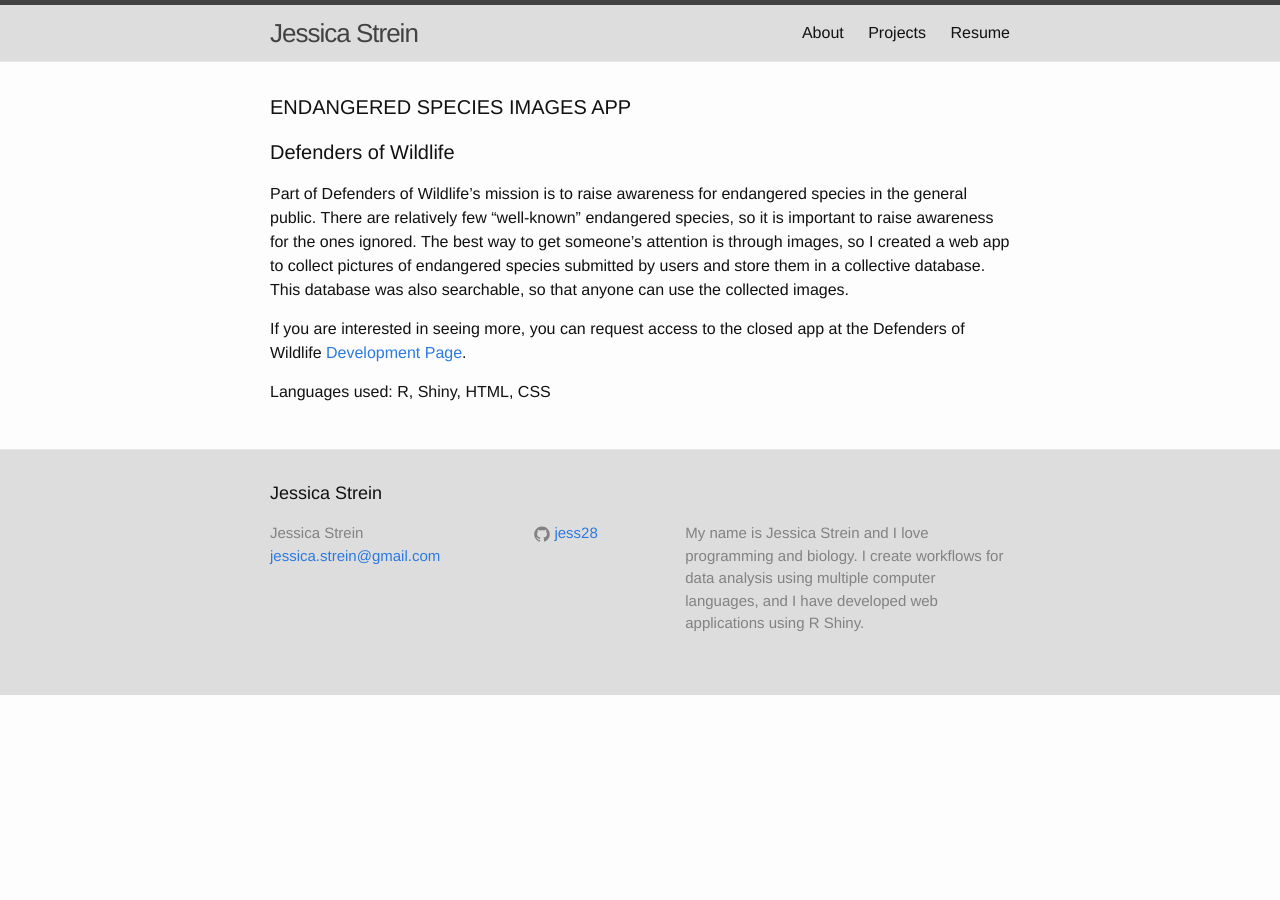
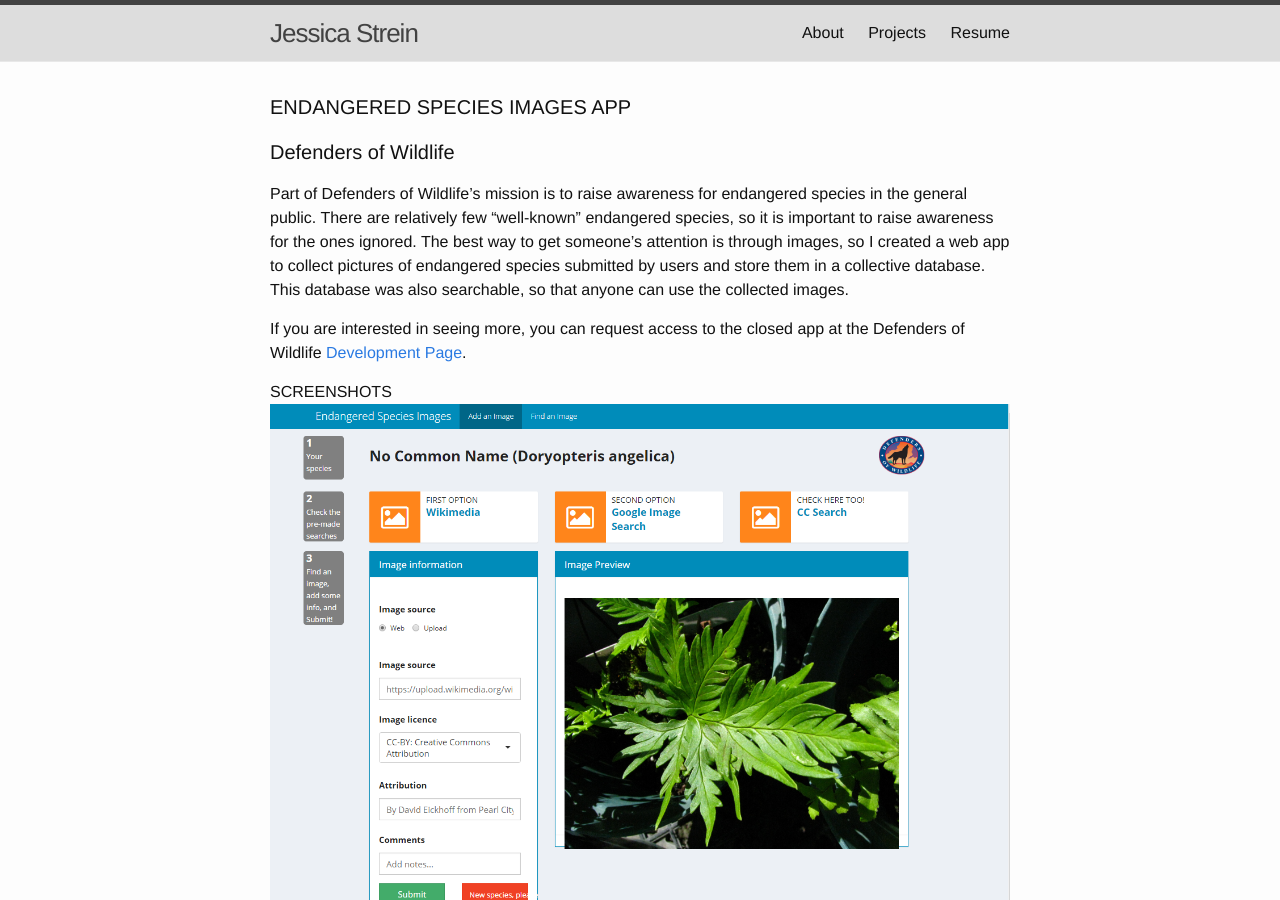
Before and after one commit to jess28/jess28.github.io, a Jekyll site: the page built from projects/end_sp_img_app.md, in a window 1280 px wide and 900 px high. Built offline with Jekyll 4.4.1, drawn with Linux system fonts in a browser that asks for light colours.

Commit message:
added images to image app page

```diff
--- a/projects/end_sp_img_app.md
+++ b/projects/end_sp_img_app.md
@@ -10,4 +10,8 @@
 
 If you are interested in seeing more, you can request access to the closed app at the Defenders of Wildlife [Development Page](https://defend-esc-dev.org/).
 
+SCREENSHOTS
+![Image upload preview](/assets/image_prev_main.png)
+![Image search preview](/assets/image_prev_find.png)
+
 Languages used: R, Shiny, HTML, CSS
```
Also changed, not shown: assets/image_prev_find.PNG (added), assets/image_prev_main.PNG (added).
